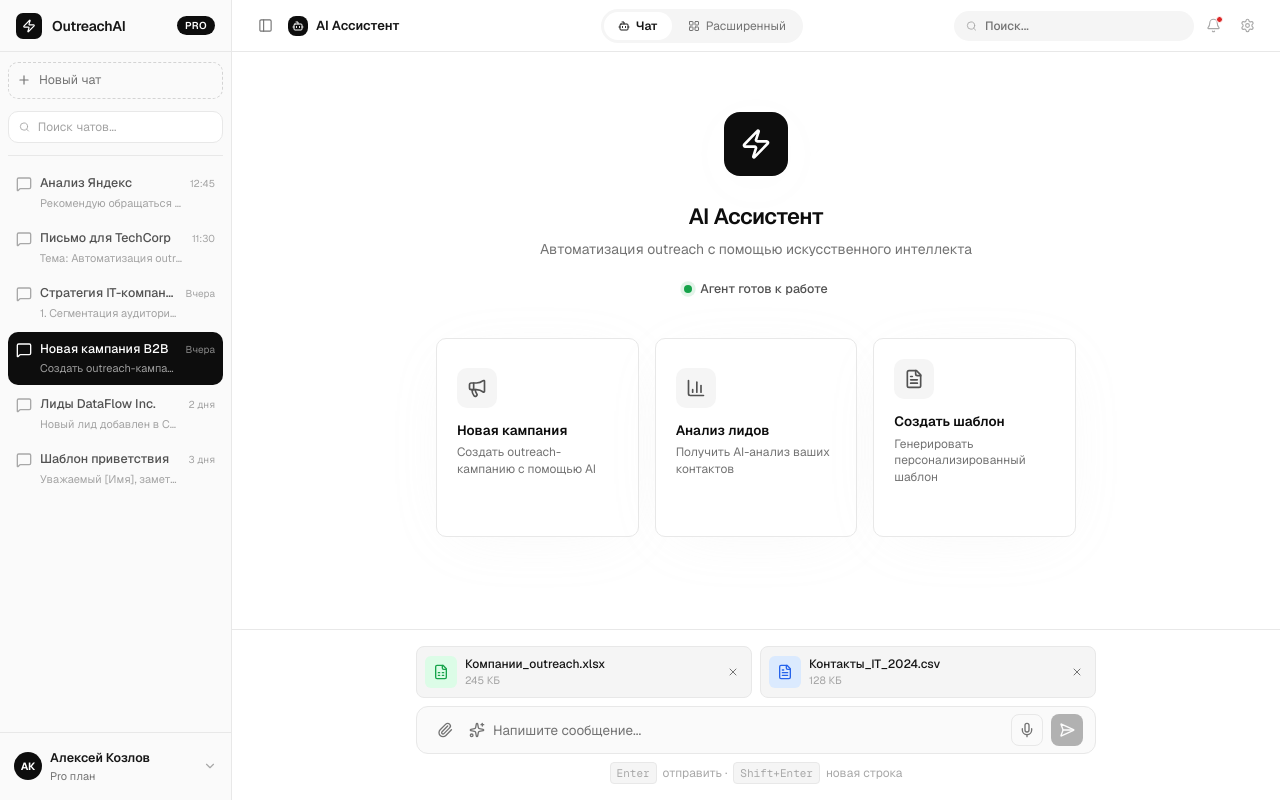
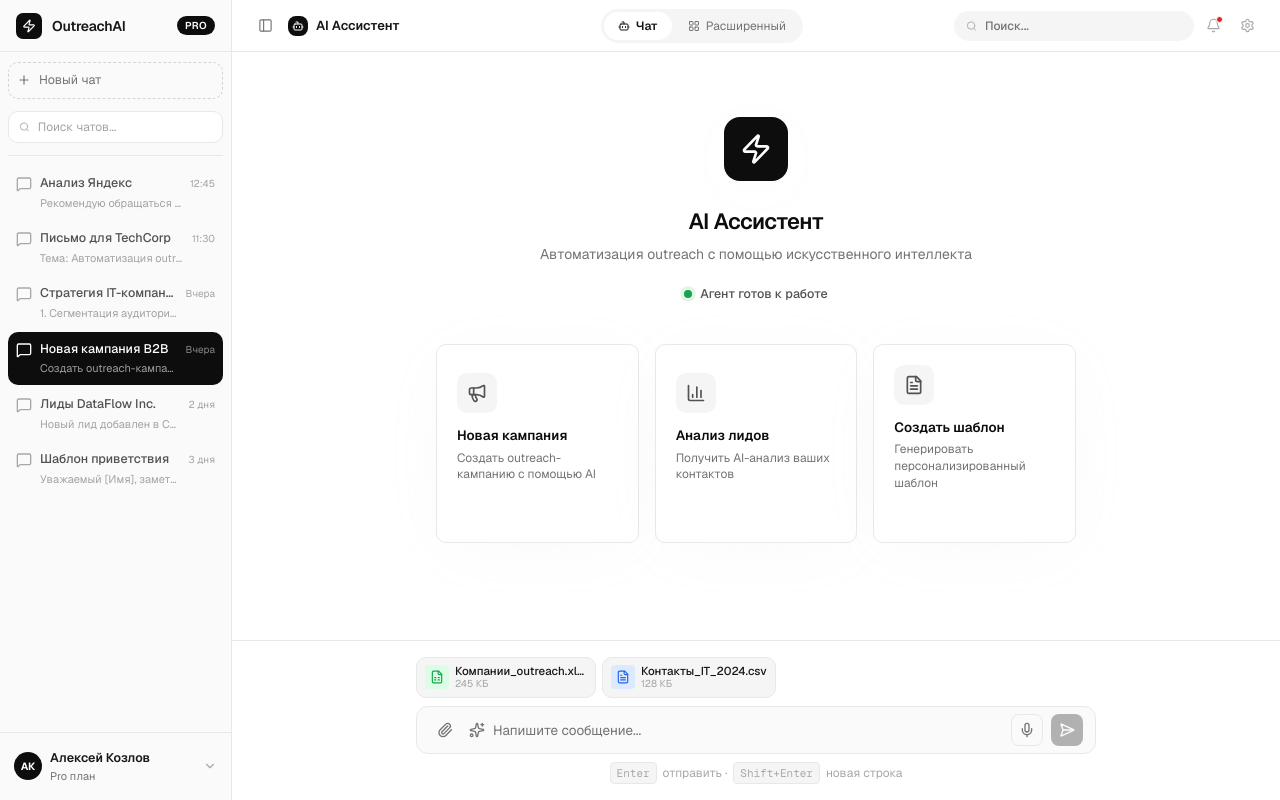
Before and after one commit to Seens12/outreach-dsg, a Next.js app: page / in a window 1280 px wide. Built offline with nearby package versions, Linux system fonts and the light colour scheme.

Commit message:
fix: thinner scrollbars, white dot alignment, compact file chips
1. Scrollbars: 3px → 1.5px, lighter thumb (#e0e0e0)
2. White dot: wrapped in h-[18px] span to align with badge numbers
3. File previews: compact square chips (w-6 h-6 icons), flex-wrap,
   hover X button, max-w-[180px] per chip

```diff
--- a/src/app/globals.css
+++ b/src/app/globals.css
@@ -129,24 +129,24 @@
   }
 }
 
-/* Global thin scrollbar (unified vertical + horizontal) */
+/* Global ultra-thin scrollbar (unified vertical + horizontal) */
 * {
   scrollbar-width: thin;
-  scrollbar-color: #d4d4d4 transparent;
+  scrollbar-color: #e0e0e0 transparent;
 }
 *::-webkit-scrollbar {
-  width: 3px;
-  height: 3px;
+  width: 1.5px;
+  height: 1.5px;
 }
 *::-webkit-scrollbar-track {
   background: transparent;
 }
 *::-webkit-scrollbar-thumb {
-  background: #d4d4d4;
-  border-radius: 2px;
+  background: #e0e0e0;
+  border-radius: 1px;
 }
 *::-webkit-scrollbar-thumb:hover {
-  background: #a8a8a8;
+  background: #c0c0c0;
 }
 *::-webkit-scrollbar-corner {
   background: transparent;
--- a/src/components/dashboard/Sidebar.tsx
+++ b/src/components/dashboard/Sidebar.tsx
@@ -330,7 +330,9 @@ export function Sidebar() {
                             </span>
                           )}
                           {!item.badge && isActive && (
-                            <div className="w-1.5 h-1.5 rounded-full bg-white ml-auto" />
+                            <span className="min-w-[18px] h-[18px] flex items-center justify-center ml-auto">
+                              <div className="w-1.5 h-1.5 rounded-full bg-white" />
+                            </span>
                           )}
                         </button>
                       ) : (
--- a/src/components/views/ChatView.tsx
+++ b/src/components/views/ChatView.tsx
@@ -313,30 +313,30 @@ export default function ChatView() {
       {/* ── Input Area ───────────────────────────────────── */}
       <div className="border-t border-[#e8e8e8] bg-white px-6 py-4">
         <div className="max-w-[680px] mx-auto">
-          {/* Hardcoded attached file previews */}
-          <div className="flex gap-2 mb-2">
-            <div className="flex items-center gap-2 p-2 rounded-[8px] bg-[#f5f5f5] border border-[#e8e8e8] flex-1 min-w-0">
-              <div className="w-8 h-8 rounded-[6px] bg-[#dcfce7] flex items-center justify-center shrink-0">
-                <FileSpreadsheet className="w-4 h-4 text-[#16a34a]" />
+          {/* Hardcoded attached file previews — compact square chips, flex-wrap for many files */}
+          <div className="flex flex-wrap gap-1.5 mb-2">
+            <div className="group relative flex items-center gap-1.5 px-2 py-1.5 rounded-lg bg-[#f5f5f5] border border-[#e8e8e8] hover:border-[#d4d4d4] transition-colors cursor-default max-w-[180px]">
+              <div className="w-6 h-6 rounded-[4px] bg-[#dcfce7] flex items-center justify-center shrink-0">
+                <FileSpreadsheet className="w-3.5 h-3.5 text-[#16a34a]" />
               </div>
-              <div className="flex-1 min-w-0">
-                <div className="text-[12px] font-medium text-[#171717] truncate">Компании_outreach.xlsx</div>
-                <div className="text-[10.5px] text-[#a3a3a3]">245 КБ</div>
+              <div className="min-w-0 flex-1">
+                <div className="text-[11.5px] font-medium text-[#171717] truncate leading-tight">Компании_outreach.xlsx</div>
+                <div className="text-[10px] text-[#a3a3a3] leading-tight">245 КБ</div>
               </div>
-              <button className="w-5 h-5 rounded flex items-center justify-center hover:bg-[#e8e8e8] transition-colors cursor-pointer shrink-0">
-                <X className="w-3 h-3 text-[#737373]" />
+              <button className="absolute -top-1 -right-1 w-4 h-4 rounded-full bg-white border border-[#e0e0e0] flex items-center justify-center opacity-0 group-hover:opacity-100 transition-opacity cursor-pointer shadow-sm">
+                <X className="w-2.5 h-2.5 text-[#737373]" />
               </button>
             </div>
-            <div className="flex items-center gap-2 p-2 rounded-[8px] bg-[#f5f5f5] border border-[#e8e8e8] flex-1 min-w-0">
-              <div className="w-8 h-8 rounded-[6px] bg-[#dbeafe] flex items-center justify-center shrink-0">
-                <FileText className="w-4 h-4 text-[#2563eb]" />
+            <div className="group relative flex items-center gap-1.5 px-2 py-1.5 rounded-lg bg-[#f5f5f5] border border-[#e8e8e8] hover:border-[#d4d4d4] transition-colors cursor-default max-w-[180px]">
+              <div className="w-6 h-6 rounded-[4px] bg-[#dbeafe] flex items-center justify-center shrink-0">
+                <FileText className="w-3.5 h-3.5 text-[#2563eb]" />
               </div>
-              <div className="flex-1 min-w-0">
-                <div className="text-[12px] font-medium text-[#171717] truncate">Контакты_IT_2024.csv</div>
-                <div className="text-[10.5px] text-[#a3a3a3]">128 КБ</div>
+              <div className="min-w-0 flex-1">
+                <div className="text-[11.5px] font-medium text-[#171717] truncate leading-tight">Контакты_IT_2024.csv</div>
+                <div className="text-[10px] text-[#a3a3a3] leading-tight">128 КБ</div>
               </div>
-              <button className="w-5 h-5 rounded flex items-center justify-center hover:bg-[#e8e8e8] transition-colors cursor-pointer shrink-0">
-                <X className="w-3 h-3 text-[#737373]" />
+              <button className="absolute -top-1 -right-1 w-4 h-4 rounded-full bg-white border border-[#e0e0e0] flex items-center justify-center opacity-0 group-hover:opacity-100 transition-opacity cursor-pointer shadow-sm">
+                <X className="w-2.5 h-2.5 text-[#737373]" />
               </button>
             </div>
           </div>
```
Also changed, not shown: upload/Screenshot_9.png (added).
